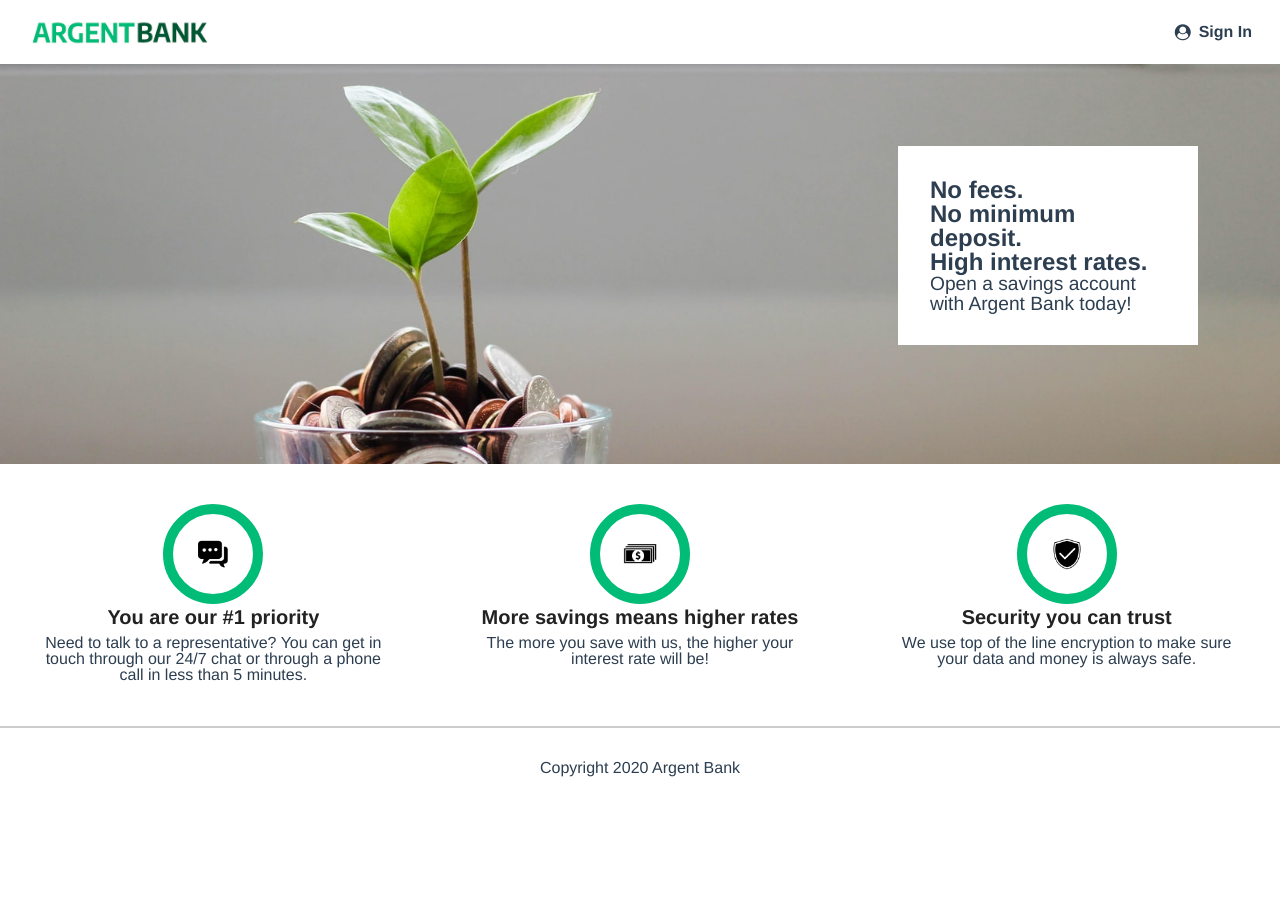
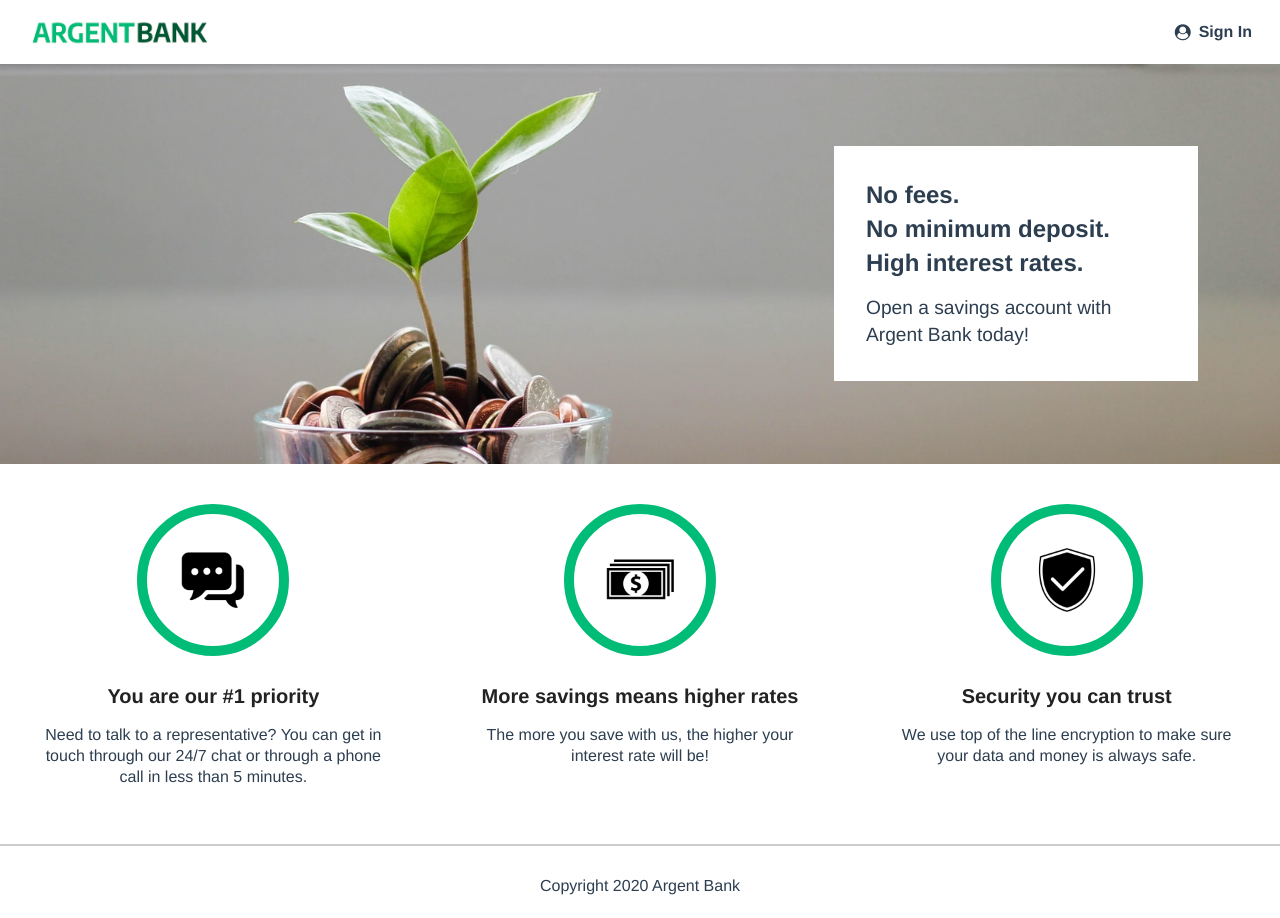
Before and after one commit to sebaseg-dev/oc_p13_argentbank, a React (Vite) app in the folder vite-project/: page / in a window 1280 px wide. Before the commit the page ends 800 px from the top, so only its background shows below. Built offline with nearby package versions, Linux system fonts and the light colour scheme.

Commit message:
some styling to fit homepage requirements

```diff
--- a/vite-project/src/scss/base/_reset.scss
+++ b/vite-project/src/scss/base/_reset.scss
@@ -23,7 +23,7 @@ time, mark, audio, video {
   font: inherit;
   vertical-align: baseline;
 
-  box-sizing: border-box;
+  //box-sizing: border-box;
 }
 /* HTML5 display-role reset for older browsers */
 article, aside, details, figcaption, figure,
--- a/vite-project/src/scss/layout/_base_layout.scss
+++ b/vite-project/src/scss/layout/_base_layout.scss
@@ -96,6 +96,7 @@ main {
   padding: 2rem;
   text-align: left;
   margin: 0 auto;
+  line-height: 1.4;
 }
 
 .hero-content .subtitle {
@@ -105,6 +106,7 @@ main {
 }
 
 .hero-content .text {
+  margin-top: 1rem;
   margin-bottom: 0;
   font-size: 0.9rem;
 }
@@ -153,12 +155,20 @@ main {
 .feature-item {
   flex: 1;
   padding: 2.5rem;
+
+  & > p {
+    margin-top: 1rem;
+    margin-bottom: 1rem;
+    line-height: 1.3;
+  }
 }
 
 .feature-item-title {
   color: #222;
   font-size: 1.25rem;
   font-weight: bold;
+  line-height: 1.3;
+  margin-top: 1.5rem;
   margin-bottom: 0.5rem;
 }
 
--- a/vite-project/src/styles/main.css
+++ b/vite-project/src/styles/main.css
@@ -21,7 +21,6 @@ time, mark, audio, video {
   font-size: 100%;
   font: inherit;
   vertical-align: baseline;
-  box-sizing: border-box;
 }
 
 /* HTML5 display-role reset for older browsers */
@@ -150,6 +149,7 @@ main {
   padding: 2rem;
   text-align: left;
   margin: 0 auto;
+  line-height: 1.4;
 }
 
 .hero-content .subtitle {
@@ -159,6 +159,7 @@ main {
 }
 
 .hero-content .text {
+  margin-top: 1rem;
   margin-bottom: 0;
   font-size: 0.9rem;
 }
@@ -203,11 +204,18 @@ main {
   flex: 1;
   padding: 2.5rem;
 }
+.feature-item > p {
+  margin-top: 1rem;
+  margin-bottom: 1rem;
+  line-height: 1.3;
+}
 
 .feature-item-title {
   color: #222;
   font-size: 1.25rem;
   font-weight: bold;
+  line-height: 1.3;
+  margin-top: 1.5rem;
   margin-bottom: 0.5rem;
 }
 
```
Also changed, not shown: 1 other file (tests, documents, lock files or other folders).
